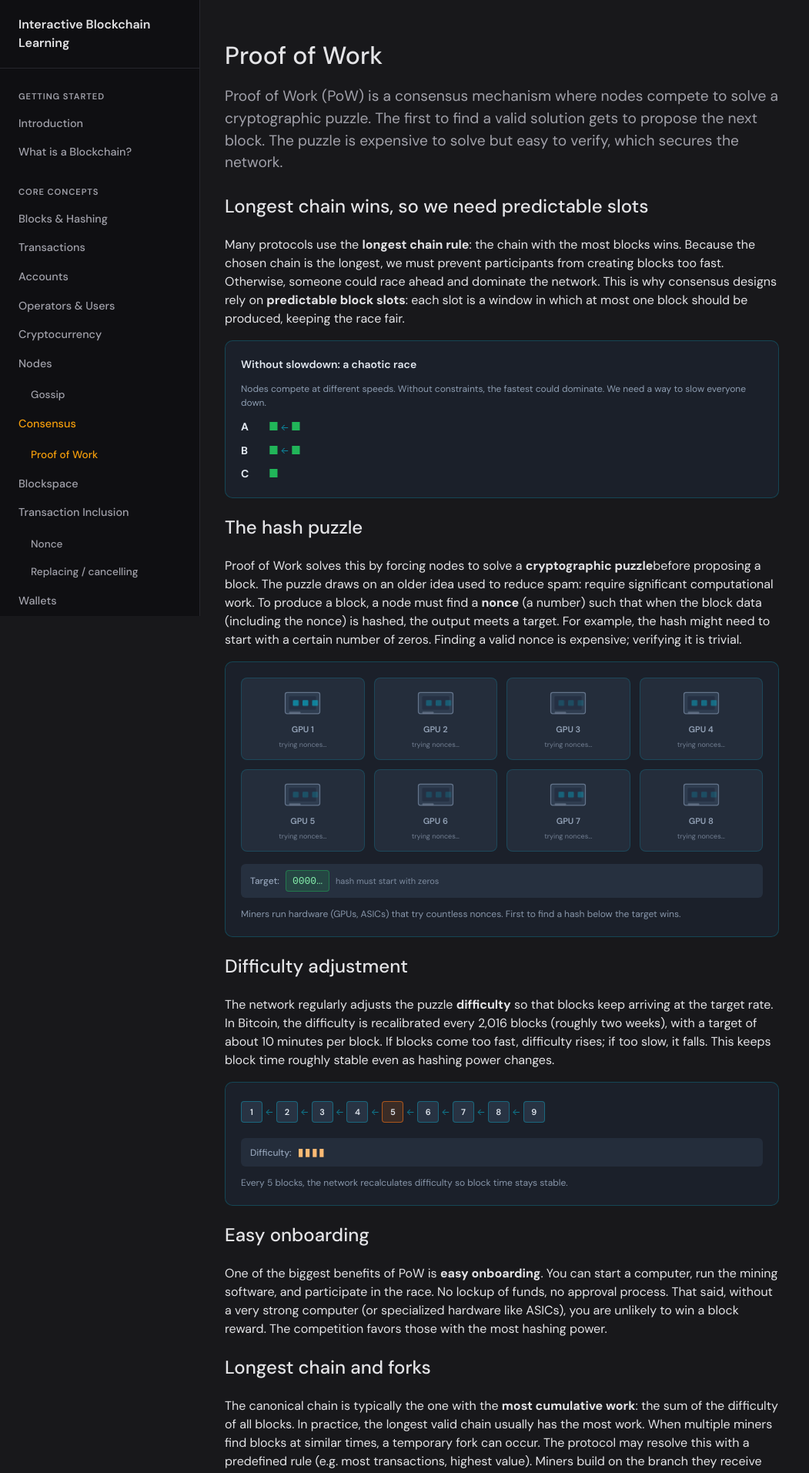
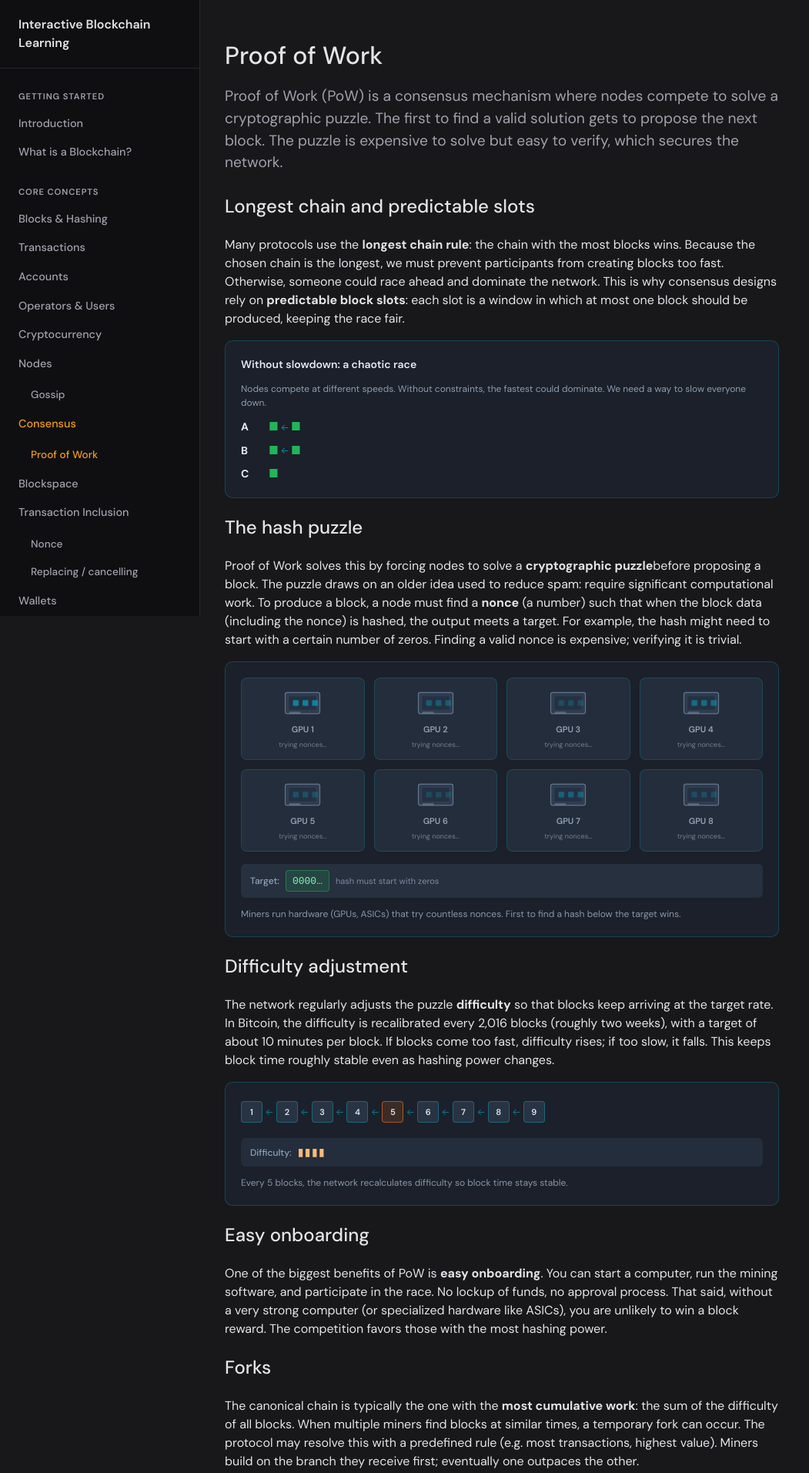
Before and after one commit to dlebee/interactive-blockchain-learning, a React (Vite) app: page /consensus/proof-of-work in a window 1280 px wide. Shown: the top 1913 px of the page at 77% size, without its empty margins (0-1051 px from the left). Built offline with nearby package versions, Linux system fonts and the light colour scheme.

Commit message:
fixed repetitve title

```diff
--- a/src/pages/consensus/ConsensusProofOfWorkPage.tsx
+++ b/src/pages/consensus/ConsensusProofOfWorkPage.tsx
@@ -19,7 +19,7 @@ export function ConsensusProofOfWorkPage() {
 
       <h2 id="longest-chain-and-slots">
         <a href="#longest-chain-and-slots" className="anchor-link" aria-label="Link to this section">
-          Longest chain wins, so we need predictable slots
+          Longest chain and predictable slots
         </a>
       </h2>
       <p>
@@ -83,13 +83,13 @@ export function ConsensusProofOfWorkPage() {
 
       <h2 id="longest-chain">
         <a href="#longest-chain" className="anchor-link" aria-label="Link to this section">
-          Longest chain and forks
+          Forks
         </a>
       </h2>
       <p>
         The canonical chain is typically the one with the <strong>most cumulative work</strong>: the
-        sum of the difficulty of all blocks. In practice, the longest valid chain usually has the
-        most work. When multiple miners find blocks at similar times, a temporary fork can occur.
+        sum of the difficulty of all blocks. When multiple miners find blocks at similar times, a
+        temporary fork can occur.
         The protocol may resolve this with a predefined rule (e.g. most transactions, highest
         value). Miners build on the branch they receive first; eventually one outpaces the other.
       </p>
```
